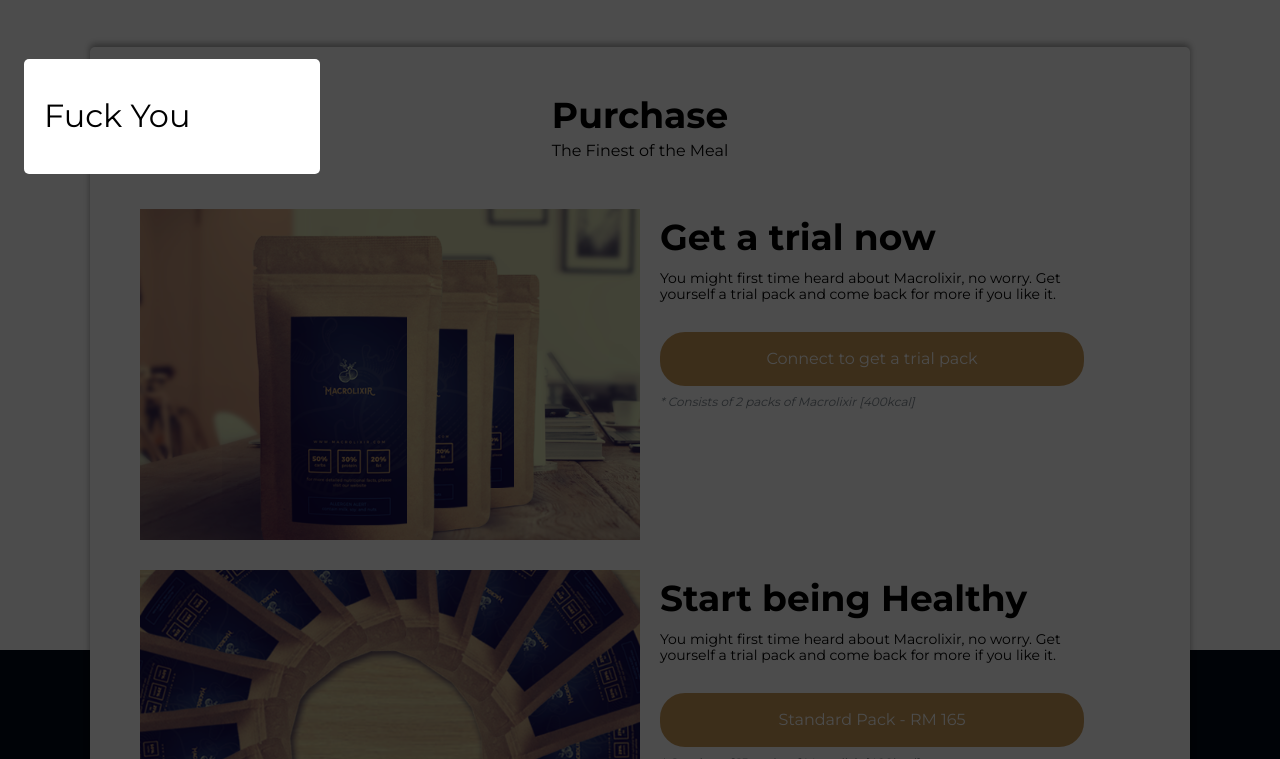
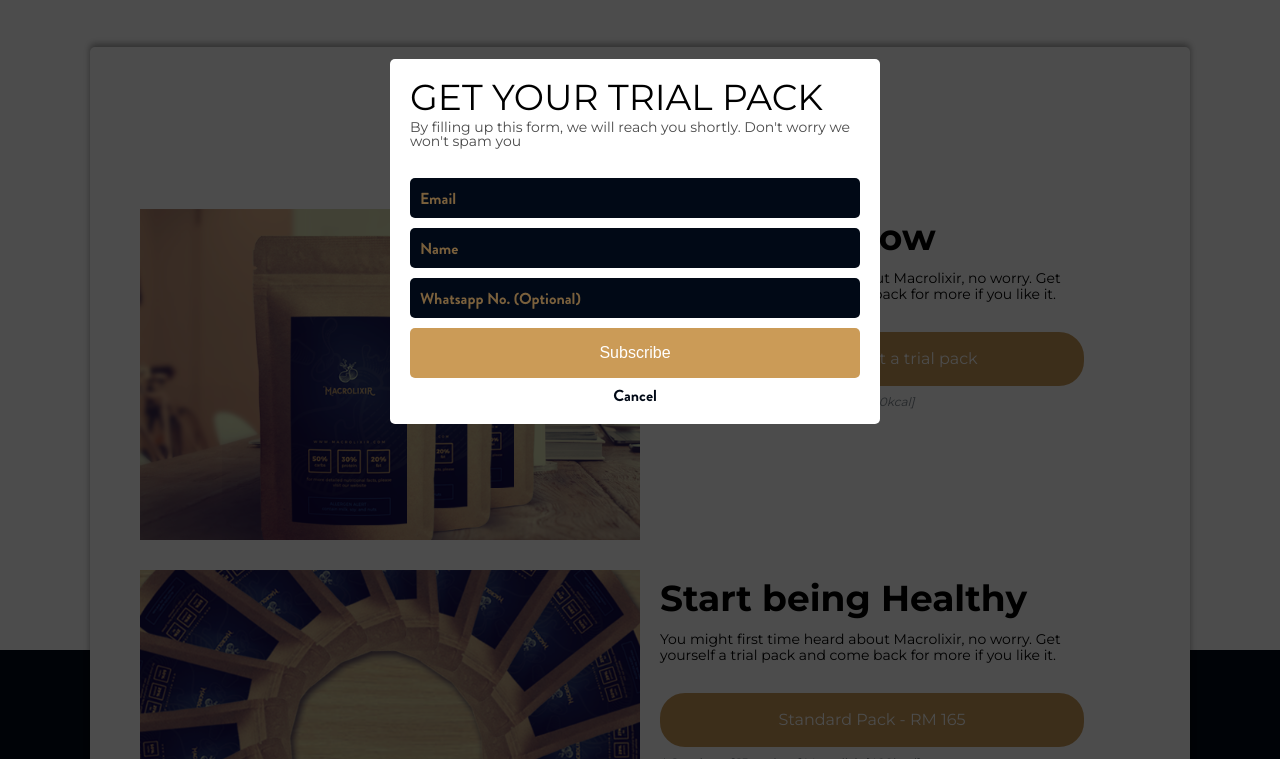
Before and after one commit to pohsoon89/pohsoon89.github.io, a plain HTML site: page index.html in a window 1280 px wide. Both pictures are taken after a click on the element "Connect to get a trial pack". Shown: the part 3152-3911 px from the top of the page. Drawn offline with nearby package versions, Linux system fonts and the light colour scheme.

Commit message:
complete subscribtion form

```diff
--- a/script.js
+++ b/script.js
@@ -34,6 +34,10 @@
     $(".popup-background").hide();
   });
 
+  $(".subscribe-button").click(function() {
+    $('.flipper').css("transform", "rotateY(180deg)");
+  });
+
   $(window).scroll(function () {
       //if you hard code, then use console
       //.log to determine when you want the
--- a/style.css
+++ b/style.css
@@ -26,27 +26,21 @@
 }
 
 /* flip the pane when hovered */
-.flip-container:hover .flipper, .flip-container.hover .flipper {
+/*.flip-container:hover .flipper, .flip-container.hover .flipper {
 	transform: rotateY(180deg);
-}
+}*/
 
-.flip-container, .signup-popup, .thank-yo {
-	width: 320px;
-	height: 480px;
-}
 
 /* flip speed goes here */
 .flipper {
 	transition: 0.6s;
 	transform-style: preserve-3d;
-
 	position: relative;
 }
 
 /* hide back of pane during swap */
 .signup-popup, .thank-you {
 	backface-visibility: hidden;
-
 	position: absolute;
 	top: 0;
 	left: 0;
@@ -64,19 +58,22 @@
 	transform: rotateY(180deg);
 }
 
-.flip-container:hover .flipper, .flip-container.hover .flipper, .flip-container.flip .flipper {
-	transform: rotateY(180deg);
-}
-
-.signup-popup, .thank-you{
+.flip-container, .signup-popup, .thank-you{
 
 	width: 80%;
 	max-width: 500px;
+	margin: 50px auto;
+
+}
+
+ .signup-popup, .thank-you {
+	width: 90%;
+	min-height: 300px;
 	background-color: white;
 	z-index: 1001;
 	border-radius: 5px;
 	padding: 20px;
-	margin: 100px auto;
+
 }
 
 .mailchimp-input{
```
